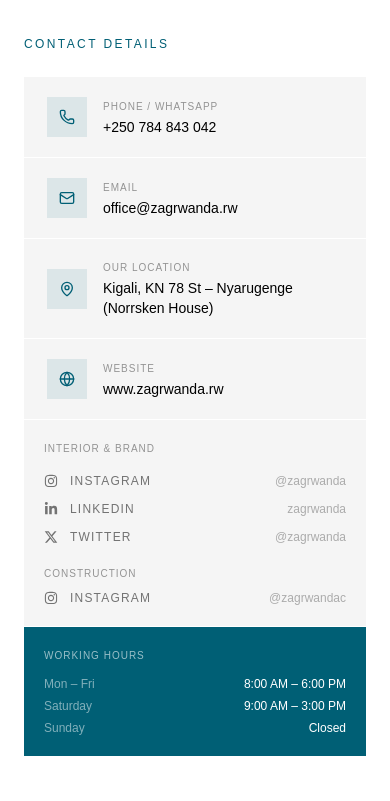
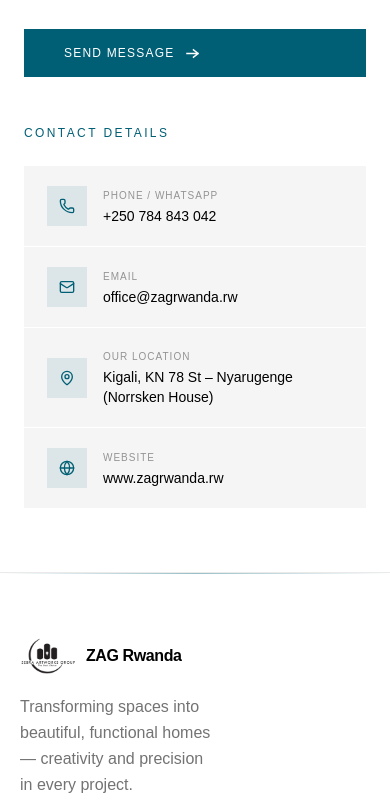
Before and after one commit to cdy-agency/zebra-artworks, a Next.js app: page /contact in a window 390 px wide. Shown: the part 1196-1997 px from the top of the page. Built offline with nearby package versions, Linux system fonts and the light colour scheme.

Commit message:
addingphonefieldOncontactpage

```diff
--- a/components/contact/Contact.tsx
+++ b/components/contact/Contact.tsx
@@ -96,10 +96,12 @@
   const [form, setForm] = useState({
     name: "",
     email: "",
+    phone: "",
     service: "",
     subject: "",
     message: "",
   });
+
   const [loading, setLoading] = useState(false);
   const [success, setSuccess] = useState(false);
   const [error, setError] = useState("");
@@ -117,18 +119,29 @@
     setLoading(true);
     setError("");
     setSuccess(false);
+
     try {
       const res = await fetch("/api/messages", {
         method: "POST",
         headers: { "Content-Type": "application/json" },
         body: JSON.stringify(form),
       });
+
       const data = await res.json();
+
       if (!res.ok) {
         setError(data.error ?? "Something went wrong.");
       } else {
         setSuccess(true);
-        setForm({ name: "", email: "", service: "", subject: "", message: "" });
+
+        setForm({
+          name: "",
+          email: "",
+          phone: "",
+          service: "",
+          subject: "",
+          message: "",
+        });
       }
     } catch {
       setError("Failed to send message. Please try again.");
@@ -150,6 +163,7 @@
           className="object-cover object-center"
           style={{ filter: "brightness(0.38)" }}
         />
+
         <div className="absolute inset-0 bg-linear-to-t from-black/85 via-black/30 to-transparent" />
         <div className="absolute top-0 left-0 right-0 h-0.75 bg-primary z-10" />
 
@@ -162,6 +176,7 @@
           <p className="text-primary text-xs font-medium uppercase tracking-[0.2em] mb-3">
             Get in touch
           </p>
+
           <h1
             className="text-white font-bold leading-[1.05]"
             style={{ fontSize: "clamp(36px, 7vw, 72px)" }}
@@ -174,7 +189,7 @@
       {/* ── Main content ── */}
       <section className="px-6 sm:px-10 lg:px-20 py-16 sm:py-24 max-w-7xl mx-auto">
         <div className="grid grid-cols-1 lg:grid-cols-5 gap-12 lg:gap-16">
-          {/* ── Form — takes 3 cols ── */}
+          {/* ── Form ── */}
           <motion.div
             initial={{ opacity: 0, y: 24 }}
             animate={{ opacity: 1, y: 0 }}
@@ -188,16 +203,18 @@
             <p className="text-primary text-xs font-medium uppercase tracking-[0.2em] mb-3">
               Send a message
             </p>
-            <h2 className="text-foreground text-3xl sm:text-4xl  font-bold leading-tight mb-3">
+
+            <h2 className="text-foreground text-3xl sm:text-4xl font-bold leading-tight mb-3">
               Get In Touch
             </h2>
-            <p className="text-gray-mid text-sm  font-light leading-relaxed mb-10 max-w-md">
+
+            <p className="text-gray-mid text-sm font-light leading-relaxed mb-10 max-w-md">
               Have a project in mind? Reach out and let&apos;s build something
               extraordinary together.
             </p>
 
             <form onSubmit={handleSubmit} className="space-y-5">
-              {/* Name + Email */}
+              {/* Name + Email + Phone */}
               <div className="grid grid-cols-1 sm:grid-cols-2 gap-5">
                 <Field label="Full name" required>
                   <input
@@ -210,6 +227,7 @@
                     className={inputClass}
                   />
                 </Field>
+
                 <Field label="Email address" required>
                   <input
                     type="email"
@@ -218,6 +236,18 @@
                     onChange={handleChange}
                     placeholder="you@example.com"
                     required
+                    className={inputClass}
+                  />
+                </Field>
+
+                <Field label="Phone number">
+                  <input
+                    type="tel"
+                    name="phone"
+                    value={form.phone}
+                    onChange={handleChange}
+                    placeholder="+250 781 234 567"
+                    pattern="^\+?[0-9\s-]{7,15}$"
                     className={inputClass}
                   />
                 </Field>
@@ -241,6 +271,7 @@
                     <option value="" disabled className="text-foreground/40">
                       Select a service...
                     </option>
+
                     {services.map((s) => (
                       <option
                         key={s}
@@ -251,7 +282,7 @@
                       </option>
                     ))}
                   </select>
-                  {/* Chevron */}
+
                   <svg
                     className="absolute right-4 top-1/2 -translate-y-1/2 pointer-events-none text-foreground/30"
                     width="14"
@@ -298,11 +329,10 @@
               {/* Feedback */}
               {error && (
                 <div className="border-l-[3px] border-red-500 pl-4 py-1">
-                  <p className="text-red-500 text-sm">
-                    {error}
-                  </p>
+                  <p className="text-red-500 text-sm">{error}</p>
                 </div>
               )}
+
               {success && (
                 <div className="border-l-[3px] border-primary pl-4 py-1">
                   <p className="text-primary text-sm">
@@ -317,6 +347,7 @@
                 className="w-full sm:w-auto bg-primary text-white text-xs font-medium uppercase tracking-widest px-10 py-4 hover:bg-primary-dark transition-colors duration-300 disabled:opacity-50 flex items-center gap-3"
               >
                 {loading ? "Sending..." : "Send Message"}
+
                 {!loading && (
                   <svg width="13" height="13" viewBox="0 0 14 14" fill="none">
                     <path
@@ -331,7 +362,7 @@
             </form>
           </motion.div>
 
-          {/* ── Contact info — takes 2 cols ── */}
+          {/* ── Contact info ── */}
           <motion.div
             initial={{ opacity: 0, y: 24 }}
             animate={{ opacity: 1, y: 0 }}
@@ -346,10 +377,10 @@
               Contact details
             </p>
 
-            {/* Contact rows */}
             {contactInfo.map((item, i) => {
               const Icon = item.icon;
               const external = item.href.startsWith("http");
+
               return (
                 <motion.a
                   key={item.label}
@@ -368,10 +399,12 @@
                       className="text-primary group-hover:text-white transition-colors duration-300"
                     />
                   </div>
+
                   <div>
                     <p className="text-foreground/40 text-[10px] font-medium uppercase tracking-widest mb-0.5">
                       {item.label}
                     </p>
+
                     <p className="text-foreground text-sm font-medium">
                       {item.value}
                     </p>
@@ -379,104 +412,7 @@
                 </motion.a>
               );
             })}
-
-            {/* Socials */}
-            <motion.div
-              initial={{ opacity: 0, x: 20 }}
-              animate={{ opacity: 1, x: 0 }}
-              transition={{ duration: 0.5, delay: 0.5 }}
-              className="bg-subtle px-5 py-5 mt-0"
-            >
-              <p className="text-foreground/40 text-[10px] font-medium uppercase tracking-widest mb-4">
-                Interior &amp; brand
-              </p>
-              <div className="flex flex-col gap-3">
-                {interiorSocials.map((s) => {
-                  const Icon = s.icon;
-                  return (
-                    <a
-                      key={s.label}
-                      href={s.href}
-                      target="_blank"
-                      rel="noopener noreferrer"
-                      className="flex items-center gap-3 text-gray-mid hover:text-primary transition-colors duration-200 group"
-                    >
-                      <Icon size={14} className="shrink-0" />
-                      <span className="text-xs font-medium uppercase tracking-widest">
-                        {s.label}
-                      </span>
-                      <span className="text-xs font-medium text-foreground/30 ml-auto">
-                        {s.handle}
-                      </span>
-                    </a>
-                  );
-                })}
-              </div>
-              <p className="text-foreground/40 text-[10px] font-medium uppercase tracking-widest mt-5 mb-2">
-                Construction
-              </p>
-              <a
-                href={CONSTRUCTION_INSTAGRAM}
-                target="_blank"
-                rel="noopener noreferrer"
-                className="flex items-center gap-3 text-gray-mid hover:text-primary transition-colors duration-200"
-              >
-                <FaInstagram size={14} className="shrink-0" />
-                <span className="text-xs font-medium uppercase tracking-widest">
-                  Instagram
-                </span>
-                <span className="text-xs font-medium text-foreground/30 ml-auto">
-                  @zagrwandac
-                </span>
-              </a>
-            </motion.div>
-
-            {/* Hours */}
-            <motion.div
-              initial={{ opacity: 0, x: 20 }}
-              animate={{ opacity: 1, x: 0 }}
-              transition={{ duration: 0.5, delay: 0.58 }}
-              className="bg-primary px-5 py-5"
-            >
-              <p className="text-white/60 text-[10px] font-medium uppercase tracking-widest mb-3">
-                Working hours
-              </p>
-              <div className="space-y-1.5">
-                {[
-                  { day: "Mon – Fri", hours: "8:00 AM – 6:00 PM" },
-                  { day: "Saturday", hours: "9:00 AM – 3:00 PM" },
-                  { day: "Sunday", hours: "Closed" },
-                ].map((h) => (
-                  <div
-                    key={h.day}
-                    className="flex justify-between items-center"
-                  >
-                    <span className="text-white/50 text-xs font-medium">
-                      {h.day}
-                    </span>
-                    <span className="text-white text-xs font-medium">
-                      {h.hours}
-                    </span>
-                  </div>
-                ))}
-              </div>
-            </motion.div>
           </motion.div>
-        </div>
-      </section>
-
-      {/* ── Map ── */}
-      <section
-        id="map"
-        className="px-6 sm:px-10 lg:px-20 pb-20 max-w-7xl mx-auto"
-      >
-        <div className="relative overflow-hidden border-t-[3px] border-primary">
-          <iframe
-            src="https://maps.google.com/maps?q=Kigali%20Norrsken%20House&t=&z=13&ie=UTF8&iwloc=&output=embed"
-            className="w-full border-0"
-            style={{ height: "420px" }}
-            loading="lazy"
-          />
         </div>
       </section>
     </main>
--- a/components/dashboard/messages/MessagesPage.tsx
+++ b/components/dashboard/messages/MessagesPage.tsx
@@ -20,6 +20,7 @@
   message: string;
   is_read: boolean;
   created_at: string;
+  phone?: string;
 };
 
 
@@ -167,6 +168,12 @@
             <div className="flex items-center gap-1.5">
               <AtSign size={11} className="text-gray-mid shrink-0" />
               <span className="text-xs text-gray-mid">{message.email}</span>
+             {message.phone && (
+  <div className="flex items-center gap-1.5">
+    <User size={11} className="text-gray-mid shrink-0" />
+    <span className="text-xs text-gray-mid">{message.phone}</span>
+  </div>
+)}
             </div>
             <div className="flex items-center gap-1.5">
               <Clock size={11} className="text-gray-mid shrink-0" />
```
Also changed, not shown: app/api/messages/route.ts (+26 -5 lines), components/Footer.tsx (+12 -9 lines).
